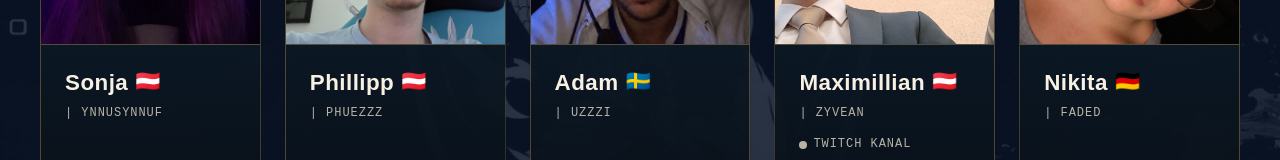
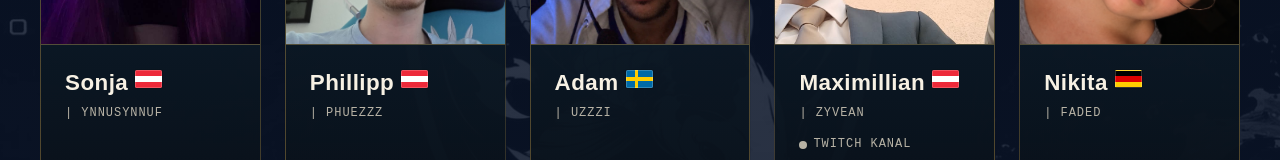
Before and after one commit to MadBellatrix/koi-esports-app, a React (Vite) app in the folder frontend/: page /team in a window 1280 px wide. Shown: the part 2048-2208 px from the top of the page. Built offline with nearby package versions, Linux system fonts and the light colour scheme.

Commit message:
fix: Flaggendartstellung angepasst, emojis durch Länder Code ersetzt dain Google Chrome die anzeoge fehlerhaft war

```diff
--- a/frontend/src/css/style.css
+++ b/frontend/src/css/style.css
@@ -469,11 +469,48 @@ p {
 }
 
 .player-country {
-  display: inline-block;
+  display: inline-flex;
+  align-items: center;
+  gap: 0.2em;
   margin-left: 0.35em;
   font-size: 0.9em;
   line-height: 1;
   vertical-align: 0.08em;
+}
+
+.country-flag {
+  display: inline-block;
+  width: 1.35em;
+  height: 0.9em;
+  overflow: hidden;
+  border: 1px solid rgb(255 255 255 / 20%);
+  border-radius: 0.08em;
+  box-shadow: 0 0 0 1px rgb(0 0 0 / 15%);
+}
+
+.country-flag-at {
+  background: linear-gradient(
+    to bottom,
+    #ed2939 0 33.33%,
+    #fff 33.33% 66.66%,
+    #ed2939 66.66%
+  );
+}
+
+.country-flag-de {
+  background: linear-gradient(
+    to bottom,
+    #000 0 33.33%,
+    #dd0000 33.33% 66.66%,
+    #ffce00 66.66%
+  );
+}
+
+.country-flag-se {
+  background:
+    linear-gradient(to right, transparent 0 30%, #fecc00 30% 43%, transparent 43%),
+    linear-gradient(to bottom, transparent 0 40%, #fecc00 40% 60%, transparent 60%),
+    #006aa7;
 }
 
 .player-role {
--- a/frontend/src/pages/Team.jsx
+++ b/frontend/src/pages/Team.jsx
@@ -107,7 +107,7 @@ const players = [
     name: "Sonja",
     gamertag: "ynnuSynnuF",
     image: sonjaValImg,
-    country: "🇦🇹",
+    countryCode: "at",
     countryName: "Österreich",
     group: "Valorant"
   },
@@ -115,7 +115,7 @@ const players = [
     name: "Phillipp",
     gamertag: "Phuezzz",
     image: philipValImg,
-    country: "🇦🇹",
+    countryCode: "at",
     countryName: "Österreich",
     group: "Valorant"
   },
@@ -123,7 +123,7 @@ const players = [
     name: "Adam",
     gamertag: "Uzzzi",
     image: adamValImg,
-    country: "🇸🇪",
+    countryCode: "se",
     countryName: "Schweden",
     group: "Valorant"
   },
@@ -132,7 +132,7 @@ const players = [
     gamertag: "zyvean",
     image: maxValImg,
     twitch: "zyveanvlr",
-    country: "🇦🇹",
+    countryCode: "at",
     countryName: "Östereich",
     group: "Valorant"
   },
@@ -140,7 +140,7 @@ const players = [
     name: "Nikita",
     gamertag: "Faded",
     image: nikitaValImg,
-    country: "🇩🇪",
+    countryCode: "de",
     countryName: "Deutschland",
     group: "Valorant"
   },
@@ -149,7 +149,7 @@ const players = [
   //   name: "Noah",
   //   gamertag: "moonriver",
   //   image: adamValImg,
-  //   country: "🇩🇪 🇭🇷",
+  //   countryCode: "de-hr",
   //   countryName: "Deutschland Kroatien",
   //   group: "Valorant"
   // },
@@ -263,13 +263,19 @@ const Team = () => {
                 <div className="player-body">
                   <h3 className="player-name">
                     {player.name}
-                    {player.country && (
+                    {player.countryCode && (
                       <span
                         className="player-country"
                         aria-label={`Nationalität: ${player.countryName}`}
                         title={player.countryName}
                       >
-                        {player.country}
+                        {player.countryCode.split('-').map((countryCode) => (
+                          <span
+                            key={countryCode}
+                            className={`country-flag country-flag-${countryCode}`}
+                            aria-hidden="true"
+                          />
+                        ))}
                       </span>
                     )}
                   </h3>
```
